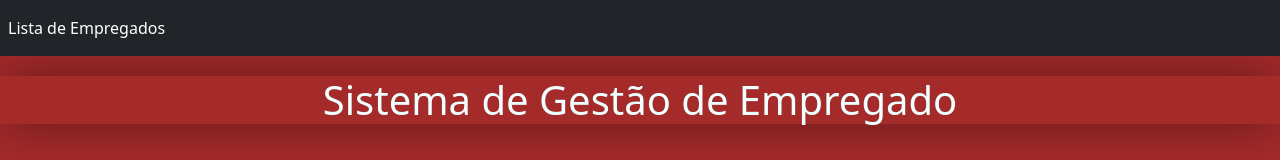
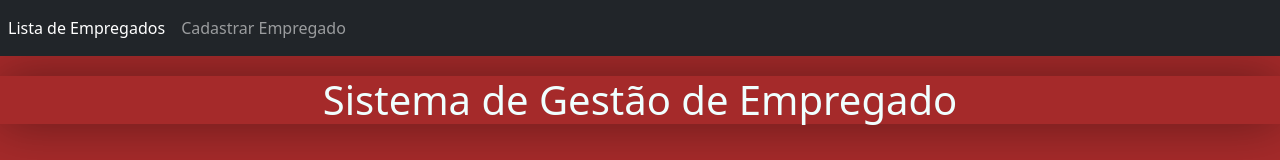
Before and after one commit to Daniel-Penelva/gestao-empregado-frontend, an Angular app: page /empregados in a window 1280 px wide. Shown: the top 160 px of the page. Built offline with nearby package versions, Linux system fonts and the light colour scheme; no server answers.

Commit message:
Configurando a rota do componente cadastrar empregado + utilizando routerLink

```diff
--- a/src/app/app-routing.module.ts
+++ b/src/app/app-routing.module.ts
@@ -1,10 +1,12 @@
 import { NgModule } from '@angular/core';
 import { RouterModule, Routes } from '@angular/router';
 import { ListaEmpregadosComponent } from './lista-empregados/lista-empregados.component';
+import { CadastrarEmpregadoComponent } from './cadastrar-empregado/cadastrar-empregado.component';
 
 const routes: Routes = [
   {path: 'empregados', component: ListaEmpregadosComponent},
-  {path: '', redirectTo: 'empregados', pathMatch: 'full'}
+  {path: '', redirectTo: 'empregados', pathMatch: 'full'},
+  {path: 'cadastrar-empregado', component: CadastrarEmpregadoComponent}
 ];
 
 @NgModule({
--- a/src/app/app.component.html
+++ b/src/app/app.component.html
@@ -2,6 +2,9 @@
     <ul class="navbar-nav">
         <li class="nav-item">
             <a routerLink="empregados" routerLinkActive="active" class="nav-link">Lista de Empregados</a>
+        </li>
+        <li class="nav-item">
+            <a routerLink="cadastrar-empregado" routerLinkActive="active" class="nav-link">Cadastrar Empregado</a>
         </li>
     </ul>
 </nav>
```
